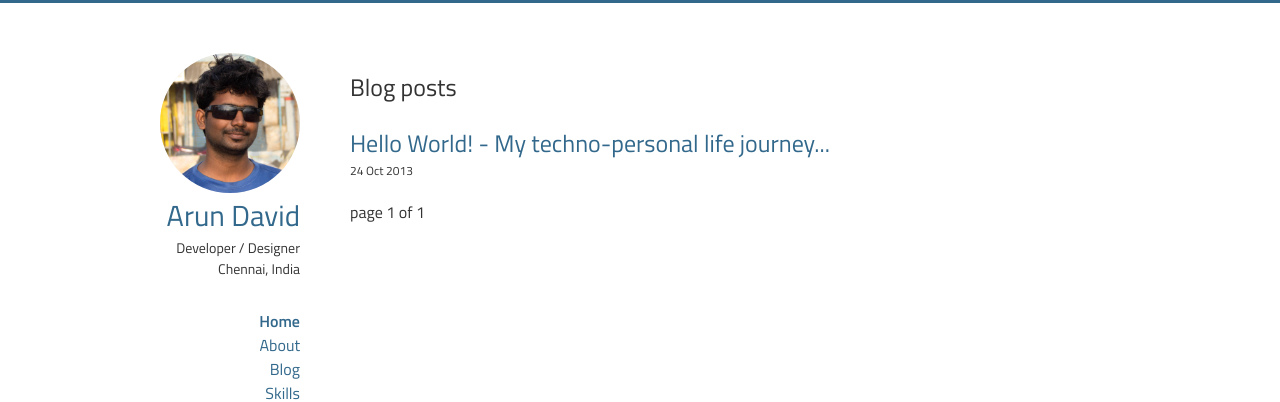
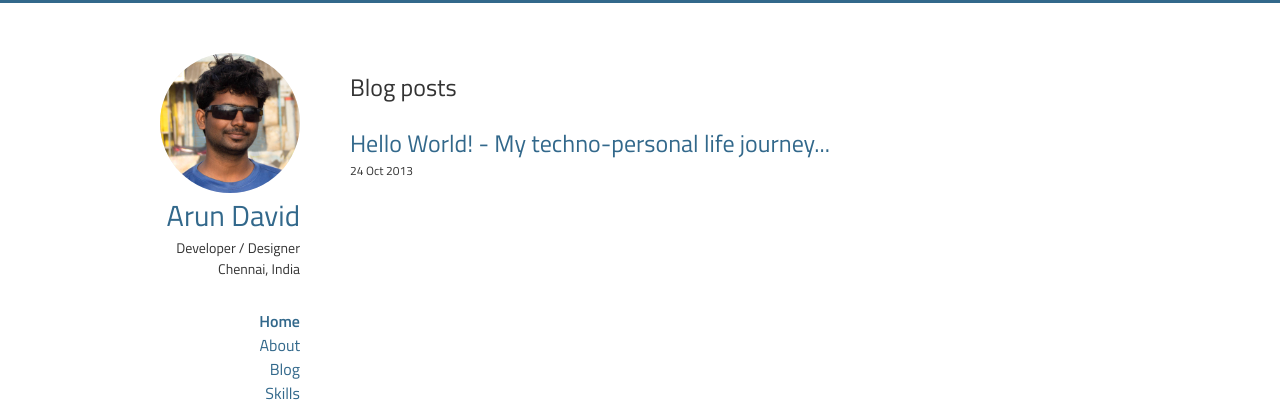
Before and after one commit to arunmdavid/blog, a Jekyll site: the page built from index.html, in a window 1280 px wide. Shown: the top 402 px of the page. Built offline with Jekyll 4.4.1, drawn with Linux system fonts in a browser that asks for light colours; Markdown is read by kramdown in place of the engine named in the settings; the list of posts is cut into pages by our own code; comment, search, counter and statistics services are not loaded.

Commit message:
CSS fix Pagination hide for one page

```diff
--- a/css/blog.css
+++ b/css/blog.css
@@ -24,7 +24,7 @@
 	margin-top: 20px;
 }
 blockquote{
-	border-left: 10px solid #EEEEEE;
+	border-left: 10px solid #e7e7e7;
     margin: 0;
     padding: 10px;
 }
--- a/index.html
+++ b/index.html
@@ -27,8 +27,9 @@ canonical_url: "http://blog.arundavid.com"
 
   <!-- Pagination links -->
 	<div id="post-pagination" class="pagination">
-		page {{ paginator.page }} of {{ paginator.total_pages }}
-		&nbsp;&nbsp;&nbsp;
+		{% if paginator.total_pages > 1 %}
+		page {{ paginator.page }} of {{ paginator.total_pages }} &nbsp;&nbsp;&nbsp;
+		{% endif %}
 		  {% if paginator.previous_page %}
 		    <span class="previous">
 		      {% if paginator.previous_page == 1 %}
```
